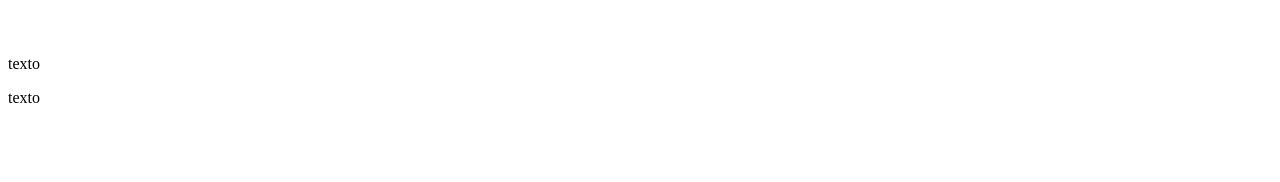
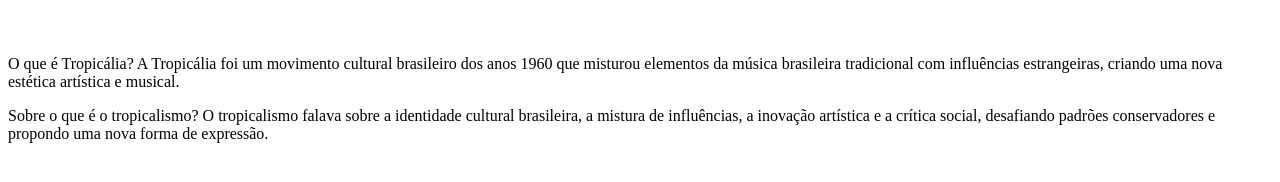
Before and after one commit to ortizsantos/siteacessivel1, a plain HTML site: page index.html in a window 1280 px wide. Drawn offline with Linux system fonts and the light colour scheme.

Commit message:
texto ok

```diff
--- a/index.html
+++ b/index.html
@@ -9,8 +9,10 @@
 <header>
 <h1></h1>
 <img src="" alt="">
-<p>texto</p>
-<p>texto</p>
+<p>O que é Tropicália?
+    A Tropicália foi um movimento cultural brasileiro dos anos 1960 que misturou elementos da música brasileira tradicional com influências estrangeiras, criando uma nova estética artística e musical.</p>
+<p>Sobre o que é o tropicalismo?
+    O tropicalismo falava sobre a identidade cultural brasileira, a mistura de influências, a inovação artística e a crítica social, desafiando padrões conservadores e propondo uma nova forma de expressão.</p>
 </header>
 
 <div>
```
